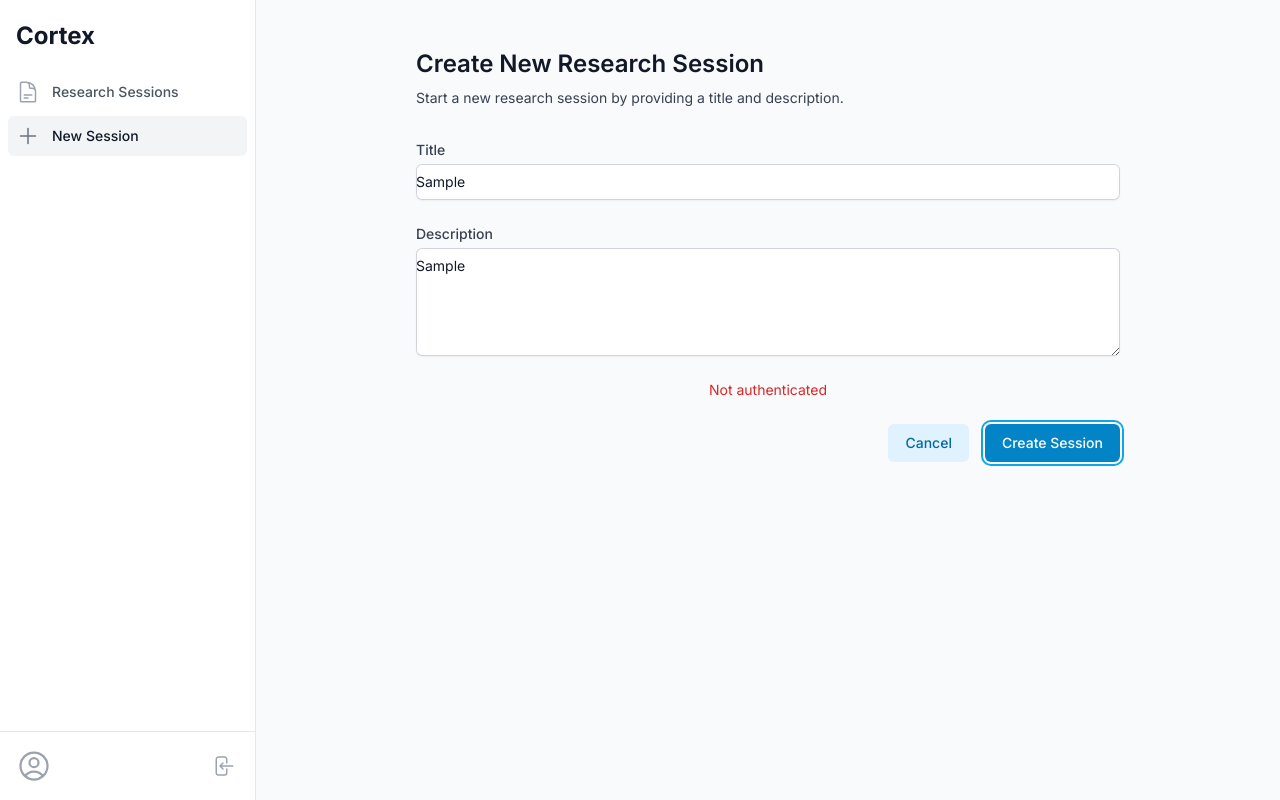
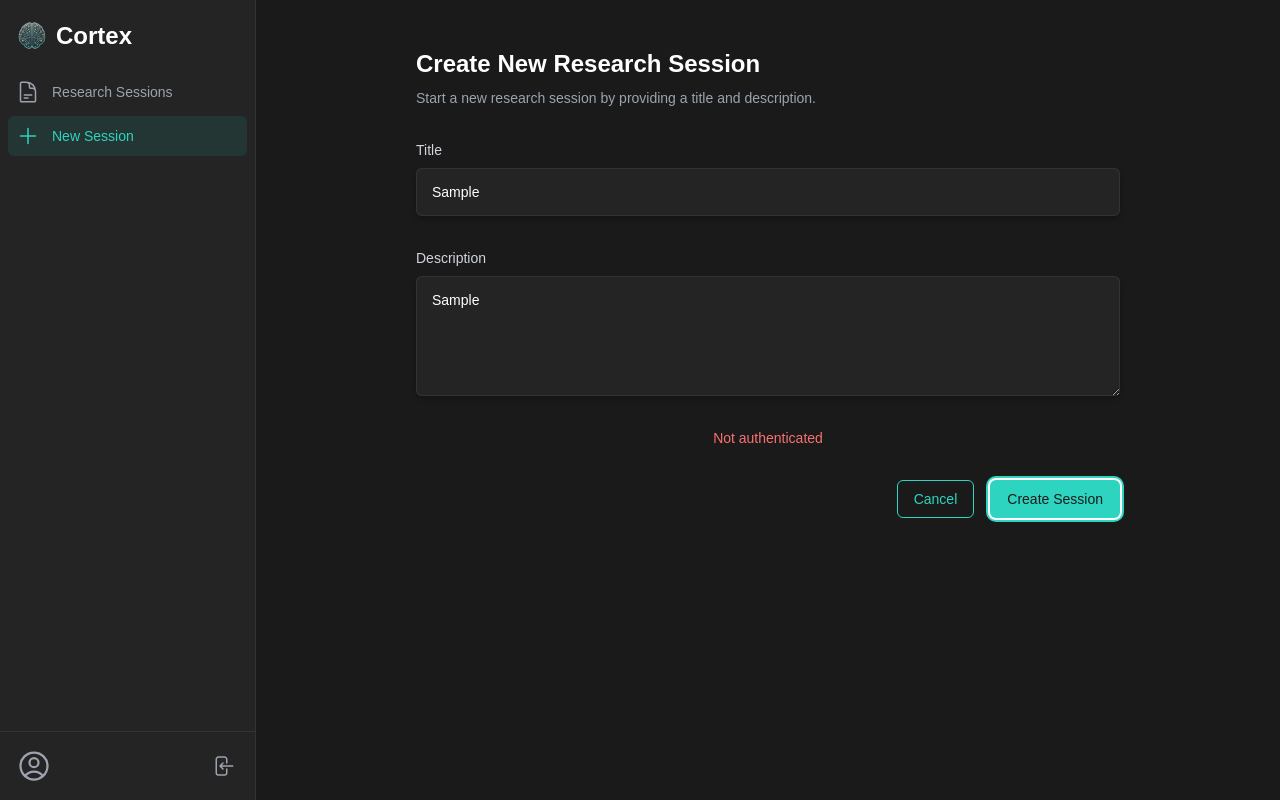
Before and after one commit to vidimitrov/cortex, a Next.js app: page /dashboard/sessions/new in a window 1280 px wide. Both pictures are taken after typing "Sample", "Sample" into the empty fields and a click on the button "Create Session". Built offline with nearby package versions, Linux system fonts and the light colour scheme; no server answers.

Commit message:
feat: update the UI with dark/teal clean style

```diff
--- a/src/app/dashboard/layout.tsx
+++ b/src/app/dashboard/layout.tsx
@@ -2,6 +2,7 @@
 
 import { useState } from "react";
 import Link from "next/link";
+import Image from "next/image";
 import { usePathname } from "next/navigation";
 import { useAuth } from "@/contexts/AuthContext";
 import {
@@ -49,7 +50,7 @@ export default function DashboardLayout({
     <div>
       {/* Mobile sidebar */}
       <div
-        className={`fixed inset-0 bg-gray-600 bg-opacity-75 transition-opacity lg:hidden ${
+        className={`fixed inset-0 bg-black bg-opacity-75 transition-opacity lg:hidden ${
           sidebarOpen ? "opacity-100" : "opacity-0 pointer-events-none"
         }`}
         onClick={() => setSidebarOpen(false)}
@@ -60,27 +61,28 @@ export default function DashboardLayout({
           sidebarOpen ? "translate-x-0" : "-translate-x-full"
         }`}
       >
-        <div className="flex min-h-0 flex-1 flex-col bg-white border-r border-gray-200">
+        <div className="flex min-h-0 flex-1 flex-col bg-dark-card border-r border-dark-border">
           <div className="flex flex-1 flex-col overflow-y-auto pt-5 pb-4">
-            <div className="flex flex-shrink-0 items-center px-4">
-              <h1 className="text-2xl font-bold text-gray-900">Cortex</h1>
+            <div className="flex flex-shrink-0 items-center px-4 gap-2">
+              <Image src="/logo.png" alt="Cortex Logo" width={32} height={32} />
+              <h1 className="text-2xl font-bold text-white">Cortex</h1>
             </div>
-            <nav className="mt-5 flex-1 space-y-1 bg-white px-2">
+            <nav className="mt-5 flex-1 space-y-1 px-2">
               {navigation.map((item) => (
                 <Link
                   key={item.name}
                   href={item.href}
                   className={`group flex items-center px-2 py-2 text-sm font-medium rounded-md ${
                     item.current
-                      ? "bg-gray-100 text-gray-900"
-                      : "text-gray-600 hover:bg-gray-50 hover:text-gray-900"
+                      ? "bg-primary-400/10 text-primary-400"
+                      : "text-gray-400 hover:bg-dark-hover hover:text-white"
                   }`}
                 >
                   <item.icon
                     className={`mr-3 h-6 w-6 flex-shrink-0 ${
                       item.current
-                        ? "text-gray-500"
-                        : "text-gray-400 group-hover:text-gray-500"
+                        ? "text-primary-400"
+                        : "text-gray-400 group-hover:text-white"
                     }`}
                     aria-hidden="true"
                   />
@@ -89,20 +91,20 @@ export default function DashboardLayout({
               ))}
             </nav>
           </div>
-          <div className="flex flex-shrink-0 border-t border-gray-200 p-4">
+          <div className="flex flex-shrink-0 border-t border-dark-border p-4">
             <div className="group block w-full flex-shrink-0">
               <div className="flex items-center">
                 <div>
                   <UserCircleIcon className="inline-block h-9 w-9 rounded-full text-gray-400" />
                 </div>
                 <div className="ml-3 flex-1">
-                  <p className="text-sm font-medium text-gray-700 group-hover:text-gray-900">
+                  <p className="text-sm font-medium text-gray-300 group-hover:text-white">
                     {user?.email}
                   </p>
                 </div>
                 <button
                   onClick={handleSignOut}
-                  className="ml-2 p-1 text-gray-400 hover:text-gray-500"
+                  className="ml-2 p-1 text-gray-400 hover:text-white transition-colors duration-200"
                 >
                   <ArrowLeftOnRectangleIcon className="h-6 w-6" />
                 </button>
@@ -113,10 +115,10 @@ export default function DashboardLayout({
       </div>
 
       {/* Mobile top bar */}
-      <div className="sticky top-0 z-10 flex h-16 flex-shrink-0 bg-white shadow lg:hidden">
+      <div className="sticky top-0 z-10 flex h-16 flex-shrink-0 bg-dark-card border-b border-dark-border lg:hidden">
         <button
           type="button"
-          className="px-4 text-gray-500 focus:outline-none focus:ring-2 focus:ring-inset focus:ring-primary-500 lg:hidden"
+          className="px-4 text-gray-400 hover:text-white focus:outline-none focus:ring-2 focus:ring-inset focus:ring-primary-400 lg:hidden transition-colors duration-200"
           onClick={() => setSidebarOpen(!sidebarOpen)}
         >
           <span className="sr-only">Open sidebar</span>
@@ -129,9 +131,9 @@ export default function DashboardLayout({
       </div>
 
       {/* Main content */}
-      <div className="flex flex-1 flex-col lg:pl-64">
+      <div className="flex flex-1 flex-col lg:pl-64 min-h-screen bg-dark-bg">
         <main className="flex-1">
-          <div className="py-6">
+          <div className="py-6 text-white">
             <div className="mx-auto max-w-7xl px-4 sm:px-6 lg:px-8">
               {children}
             </div>
--- a/src/app/dashboard/sessions/new/page.tsx
+++ b/src/app/dashboard/sessions/new/page.tsx
@@ -37,23 +37,23 @@ export default function NewSession() {
     <div className="py-6">
       <div className="mx-auto max-w-3xl px-4 sm:px-6 lg:px-8">
         <div>
-          <h1 className="text-2xl font-semibold text-gray-900">
+          <h1 className="text-2xl font-semibold text-white">
             Create New Research Session
           </h1>
-          <p className="mt-2 text-sm text-gray-700">
+          <p className="mt-2 text-sm text-gray-400">
             Start a new research session by providing a title and description.
           </p>
         </div>
 
-        <form onSubmit={handleSubmit} className="mt-8 space-y-6">
+        <form onSubmit={handleSubmit} className="mt-8 space-y-8">
           <div>
             <label
               htmlFor="title"
-              className="block text-sm font-medium text-gray-700"
+              className="block text-sm font-medium text-gray-300"
             >
               Title
             </label>
-            <div className="mt-1">
+            <div className="mt-2">
               <input
                 type="text"
                 id="title"
@@ -70,11 +70,11 @@ export default function NewSession() {
           <div>
             <label
               htmlFor="description"
-              className="block text-sm font-medium text-gray-700"
+              className="block text-sm font-medium text-gray-300"
             >
               Description
             </label>
-            <div className="mt-1">
+            <div className="mt-2">
               <textarea
                 id="description"
                 name="description"
@@ -88,7 +88,7 @@ export default function NewSession() {
           </div>
 
           {error && (
-            <div className="text-red-600 text-sm text-center">{error}</div>
+            <div className="text-red-400 text-sm text-center">{error}</div>
           )}
 
           <div className="flex justify-end gap-4">
--- a/src/app/globals.css
+++ b/src/app/globals.css
@@ -2,36 +2,38 @@
 @tailwind components;
 @tailwind utilities;
 
+@import url("https://fonts.googleapis.com/css2?family=Space+Grotesk:wght@300;400;500;600;700&display=swap");
+
 @layer base {
   :root {
-    --background: 0 0% 100%;
-    --foreground: 222.2 84% 4.9%;
+    --background: 0 0% 10%;
+    --foreground: 0 0% 100%;
   }
 
   body {
-    @apply antialiased;
+    @apply antialiased bg-dark-bg text-white;
   }
 }
 
 @layer components {
   .btn-primary {
-    @apply inline-flex items-center px-4 py-2 border border-transparent text-sm font-medium rounded-md shadow-sm text-white bg-primary-600 hover:bg-primary-700 focus:outline-none focus:ring-2 focus:ring-offset-2 focus:ring-primary-500;
+    @apply inline-flex items-center px-4 py-2 border border-transparent text-sm font-medium rounded-md shadow-soft-glow text-dark-bg bg-primary-400 hover:bg-primary-500 focus:outline-none focus:ring-2 focus:ring-offset-2 focus:ring-primary-400 transition-all duration-200;
   }
 
   .btn-secondary {
-    @apply inline-flex items-center px-4 py-2 border border-transparent text-sm font-medium rounded-md text-primary-700 bg-primary-100 hover:bg-primary-200 focus:outline-none focus:ring-2 focus:ring-offset-2 focus:ring-primary-500;
+    @apply inline-flex items-center px-4 py-2 border border-primary-400 text-sm font-medium rounded-md text-primary-400 bg-transparent hover:bg-primary-400/10 focus:outline-none focus:ring-2 focus:ring-offset-2 focus:ring-primary-400 transition-all duration-200;
   }
 
   .input-field {
-    @apply block w-full rounded-md border-0 py-1.5 text-gray-900 shadow-sm ring-1 ring-inset ring-gray-300 placeholder:text-gray-400 focus:ring-2 focus:ring-inset focus:ring-primary-600 sm:text-sm sm:leading-6;
+    @apply block w-full rounded-md border-0 px-4 py-3 bg-dark-card text-white shadow-card ring-1 ring-inset ring-dark-border placeholder:text-gray-500 focus:ring-2 focus:ring-inset focus:ring-primary-400 sm:text-sm sm:leading-6 transition-all duration-200;
   }
 
   .card {
-    @apply bg-white shadow-sm rounded-lg border border-gray-200;
+    @apply bg-dark-card shadow-card rounded-lg border border-dark-border backdrop-blur-sm;
   }
 
   .card-header {
-    @apply px-4 py-5 border-b border-gray-200 sm:px-6;
+    @apply px-4 py-5 border-b border-dark-border sm:px-6;
   }
 
   .card-body {
@@ -39,7 +41,7 @@
   }
 
   .card-footer {
-    @apply px-4 py-4 sm:px-6 border-t border-gray-200;
+    @apply px-4 py-4 sm:px-6 border-t border-dark-border;
   }
 }
 
--- a/src/app/layout.tsx
+++ b/src/app/layout.tsx
@@ -1,8 +1,5 @@
-import { Inter } from "next/font/google";
 import { AuthProvider } from "@/contexts/AuthContext";
 import "./globals.css";
-
-const inter = Inter({ subsets: ["latin"] });
 
 export const metadata = {
   title: "Cortex - AI-Driven Research Assistant",
@@ -16,8 +13,8 @@ export default function RootLayout({
   children: React.ReactNode;
 }) {
   return (
-    <html lang="en" className="h-full bg-gray-50">
-      <body className={`${inter.className} h-full`}>
+    <html lang="en" className="h-full bg-dark-bg">
+      <body className="h-full">
         <AuthProvider>{children}</AuthProvider>
       </body>
     </html>
--- a/tailwind.config.js
+++ b/tailwind.config.js
@@ -9,32 +9,26 @@ module.exports = {
     extend: {
       colors: {
         primary: {
-          50: "#f0f9ff",
-          100: "#e0f2fe",
-          200: "#bae6fd",
-          300: "#7dd3fc",
-          400: "#38bdf8",
-          500: "#0ea5e9",
-          600: "#0284c7",
-          700: "#0369a1",
-          800: "#075985",
-          900: "#0c4a6e",
+          50: "#f0fdfa",
+          100: "#ccfbf1",
+          200: "#99f6e4",
+          300: "#5eead4",
+          400: "#2dd4bf",
+          500: "#14b8a6",
+          600: "#0d9488",
+          700: "#0f766e",
+          800: "#115e59",
+          900: "#134e4a",
         },
-        secondary: {
-          50: "#f8fafc",
-          100: "#f1f5f9",
-          200: "#e2e8f0",
-          300: "#cbd5e1",
-          400: "#94a3b8",
-          500: "#64748b",
-          600: "#475569",
-          700: "#334155",
-          800: "#1e293b",
-          900: "#0f172a",
+        dark: {
+          bg: "#1a1a1a",
+          card: "#242424",
+          border: "#333333",
+          hover: "#2a2a2a",
         },
       },
       fontFamily: {
-        sans: ["Inter var", "sans-serif"],
+        sans: ["Space Grotesk", "sans-serif"],
       },
       spacing: {
         navbar: "64px",
@@ -63,6 +57,8 @@ module.exports = {
       },
       boxShadow: {
         "inner-lg": "inset 0 2px 4px 0 rgb(0 0 0 / 0.10)",
+        "soft-glow": "0 0 15px -3px rgb(45 212 191 / 0.1)",
+        card: "0 4px 6px -1px rgb(0 0 0 / 0.2), 0 2px 4px -2px rgb(0 0 0 / 0.1)",
       },
     },
   },
```
Also changed, not shown: src/app/auth/signin/page.tsx (+17 -8 lines), src/app/auth/signup/page.tsx (+19 -10 lines), src/app/dashboard/page.tsx (+17 -17 lines), src/app/dashboard/sessions/[id]/page.tsx (+17 -17 lines), public/logo-full.png (added), public/logo.png (added).
